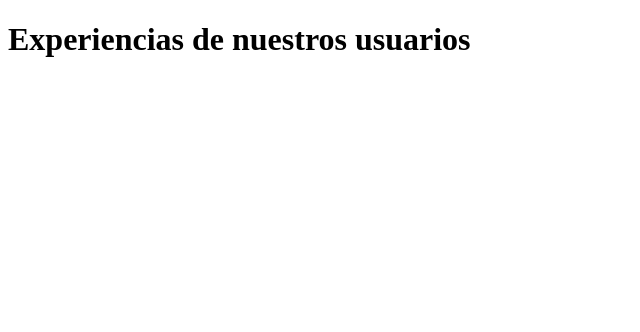
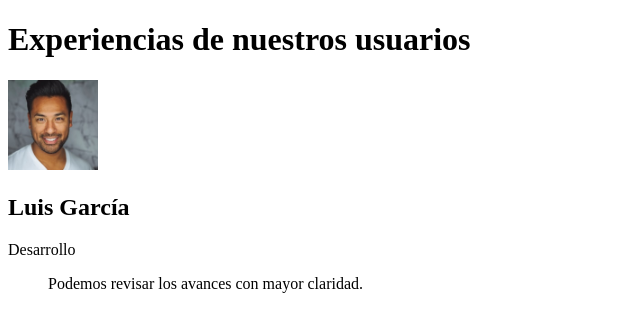
Before and after one commit to UFzDev/Testimonios, a React (Vite) app: page / in a window 1280 px wide. Shown: the top 332 px of the page, without its empty margins (0-640 px from the left). Built offline with nearby package versions, Linux system fonts and the light colour scheme.

Commit message:
Seccion 7: Montaje y primera tarjeta estatica - Driver: Uriel, Navigator: Manu
Co-authored-by: Manu <manuel020f@gmail.com>

```diff
--- a/src/App.jsx
+++ b/src/App.jsx
@@ -1,7 +1,11 @@
+import testimonios from './data.js';
+import Testimonial from './components/Testimonial.jsx';
+
 export default function App() {
   return (
-    <main>
+    <main className="app">
       <h1>Experiencias de nuestros usuarios</h1>
+      <Testimonial item={testimonios[1]} />
     </main>
-  )
+  );
 }
```
Also changed, not shown: 3 other files (tests, documents, lock files or other folders).
